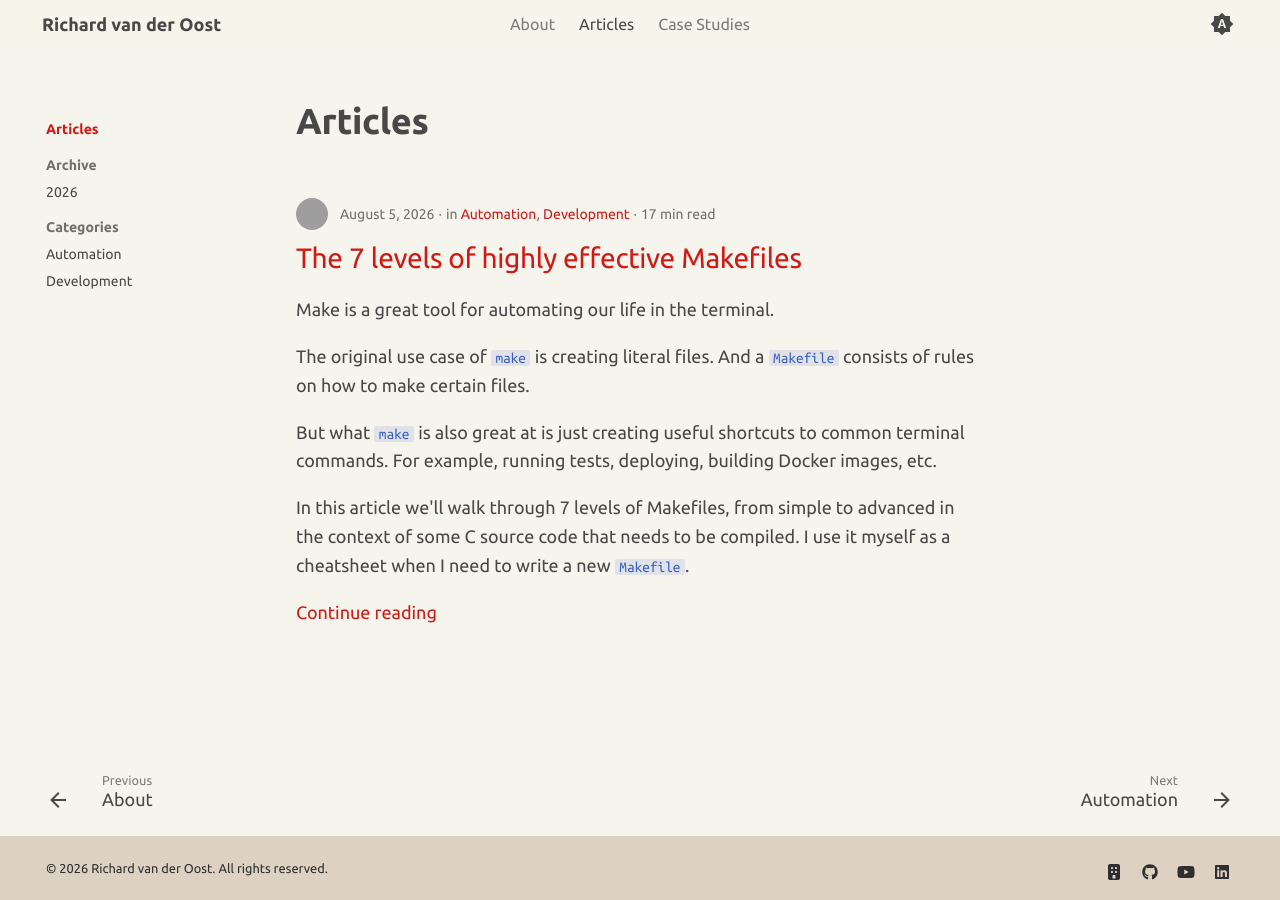
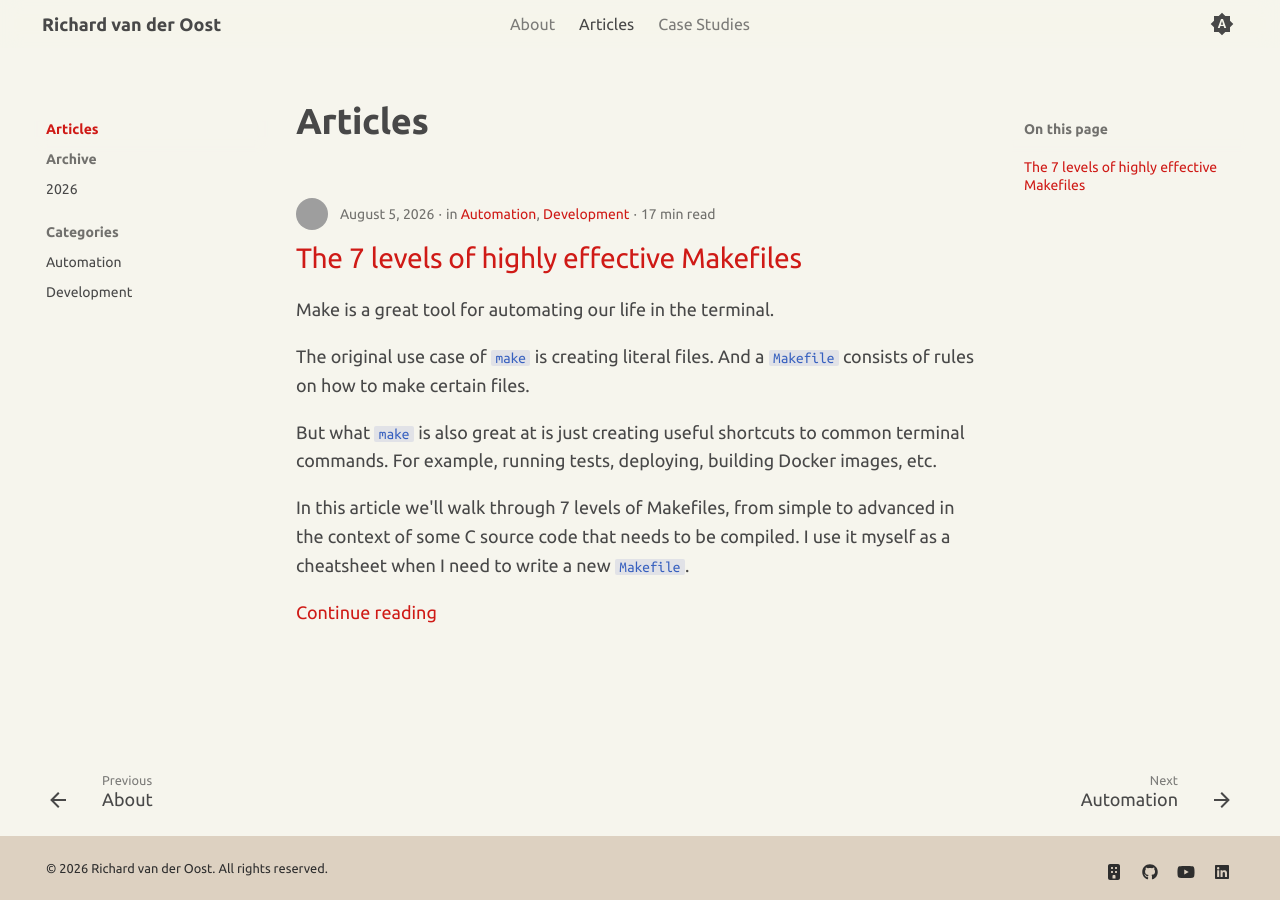
Before and after one commit to vanderoost/vanderoost.github.io, an MkDocs documentation site: the page built from docs/articles/index.md, in a window 1280 px wide. Built offline with MkDocs 1.6.1 and Material for MkDocs 9.7.7, drawn with Linux system fonts in a browser that asks for light colours; grey boxes are pictures that could not be loaded.

Commit message:
Improve language

```diff
--- a/docs/stylesheets/extra.css
+++ b/docs/stylesheets/extra.css
@@ -79,6 +79,13 @@
 }
 .highlight .gi {
   background-color: var(--rvo-code-ins-color);
+}
+
+.md-nav__title {
+  margin: 0 0 1.0rem;
+}
+.md-nav__list .md-nav__item {
+  margin: 0.6rem 0;
 }
 
 /* Custom colors */
--- a/mkdocs.yml
+++ b/mkdocs.yml
@@ -87,6 +87,7 @@ plugins:
   - blog:
       blog_dir: articles
       authors_file: articles/.authors.yml
+      blog_toc: true
       categories: true
       categories_allowed:
         - Automation
--- /dev/null
+++ b/overrides/partials/language.html
@@ -0,0 +1,9 @@
+{% import "partials/languages/" ~ config.theme.language ~ ".html" as lang %}
+{% import "partials/languages/en.html" as fallback %}
+{% set index = page.parent.title if page and page.parent else none %}
+{% set overrides = {
+  "toc": "On this page",
+  "blog.index": "Back to " ~ index if index else "Back",
+  "blog.meta": ""
+} %}
+{% macro t(key) %}{{ overrides.get(key, lang.t(key) or fallback.t(key) or key) }}{% endmacro %}
```
